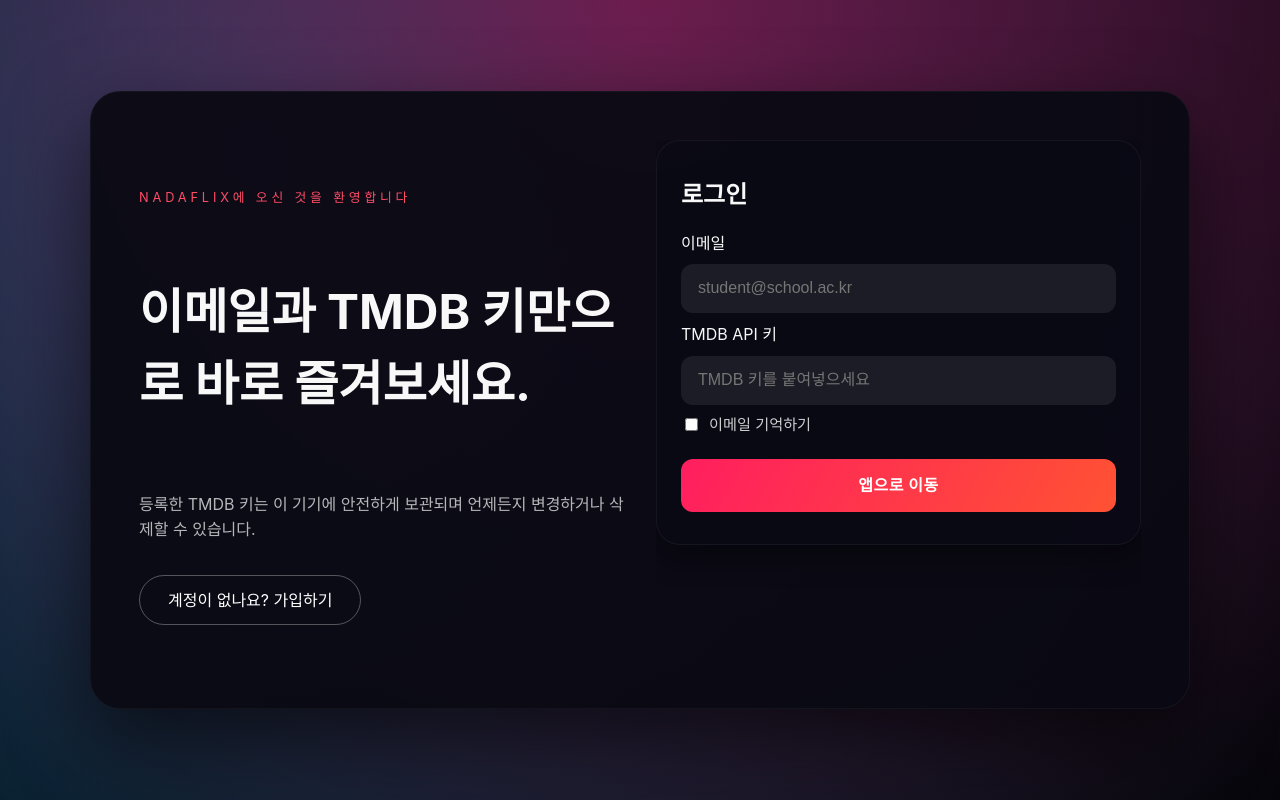
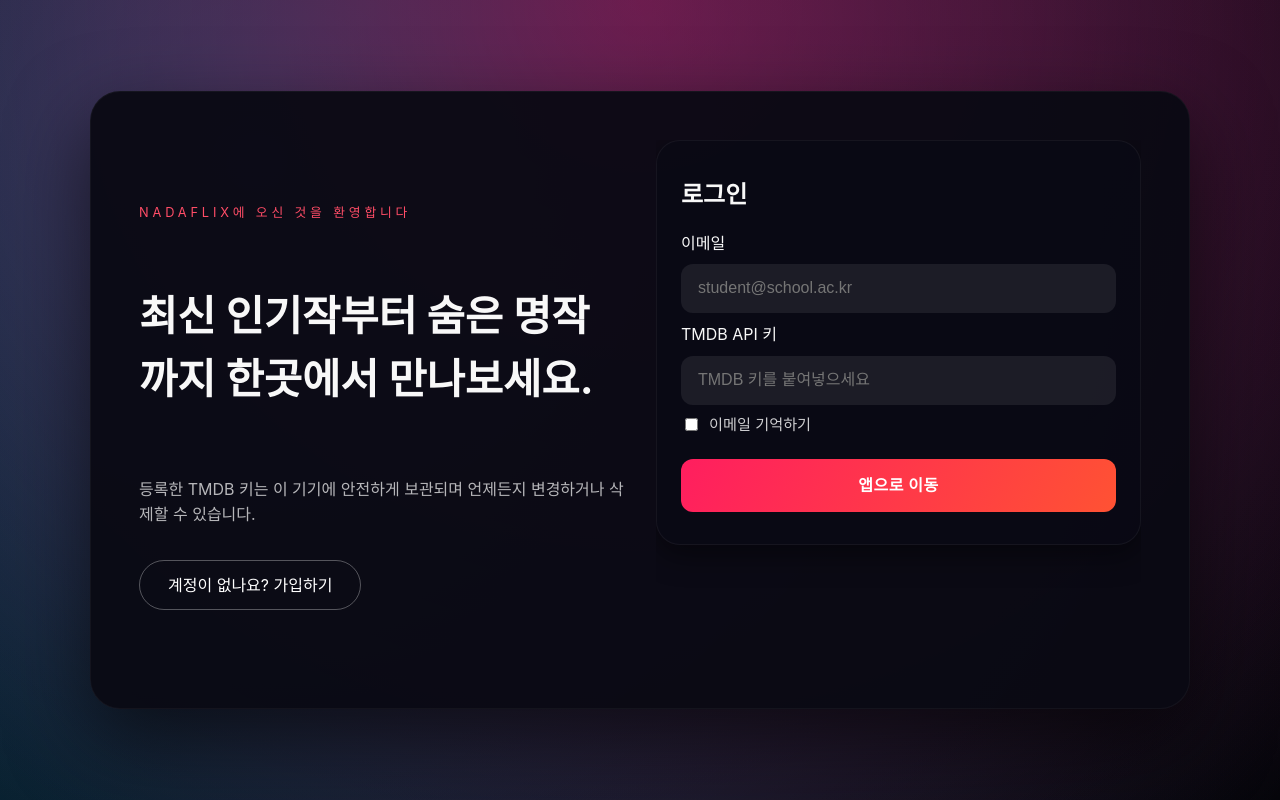
Before and after one commit to nadajinny/Netflix-Demo, a React (Vite) app: page /signin in a window 1280 px wide. Built offline with nearby package versions, Linux system fonts and the light colour scheme.

Commit message:
feat: 로그인 화면에서의 문구 수정

```diff
--- a/index.html
+++ b/index.html
@@ -6,7 +6,7 @@
     <meta name="viewport" content="width=device-width, initial-scale=1.0" />
     <title>NaDaflix</title>
   </head>
-  <body>
+  <body class="theme-dark">
     <div id="root"></div>
     <script type="module" src="/src/main.tsx"></script>
   </body>
--- a/src/pages/SignInPage.css
+++ b/src/pages/SignInPage.css
@@ -45,7 +45,7 @@
 }
 
 .auth-copy h1 {
-  font-size: clamp(2rem, 4vw, 3rem)
+  font-size: clamp(1.75rem, 3.4vw, 2.6rem);
 }
 
 .auth-copy .eyebrow {
--- a/src/pages/SignInPage.tsx
+++ b/src/pages/SignInPage.tsx
@@ -153,7 +153,7 @@ const SignInPage = () => {
         <div className="auth-body">
           <section className="auth-copy">
             <p className="eyebrow">NaDaflix에 오신 것을 환영합니다</p>
-            <h1>이메일과 TMDB 키만으로 바로 즐겨보세요.</h1>
+            <h1>최신 인기작부터 숨은 명작까지 한곳에서 만나보세요.</h1>
             <p className="supporting">
               등록한 TMDB 키는 이 기기에 안전하게 보관되며 언제든지 변경하거나 삭제할 수 있습니다.
             </p>
```
